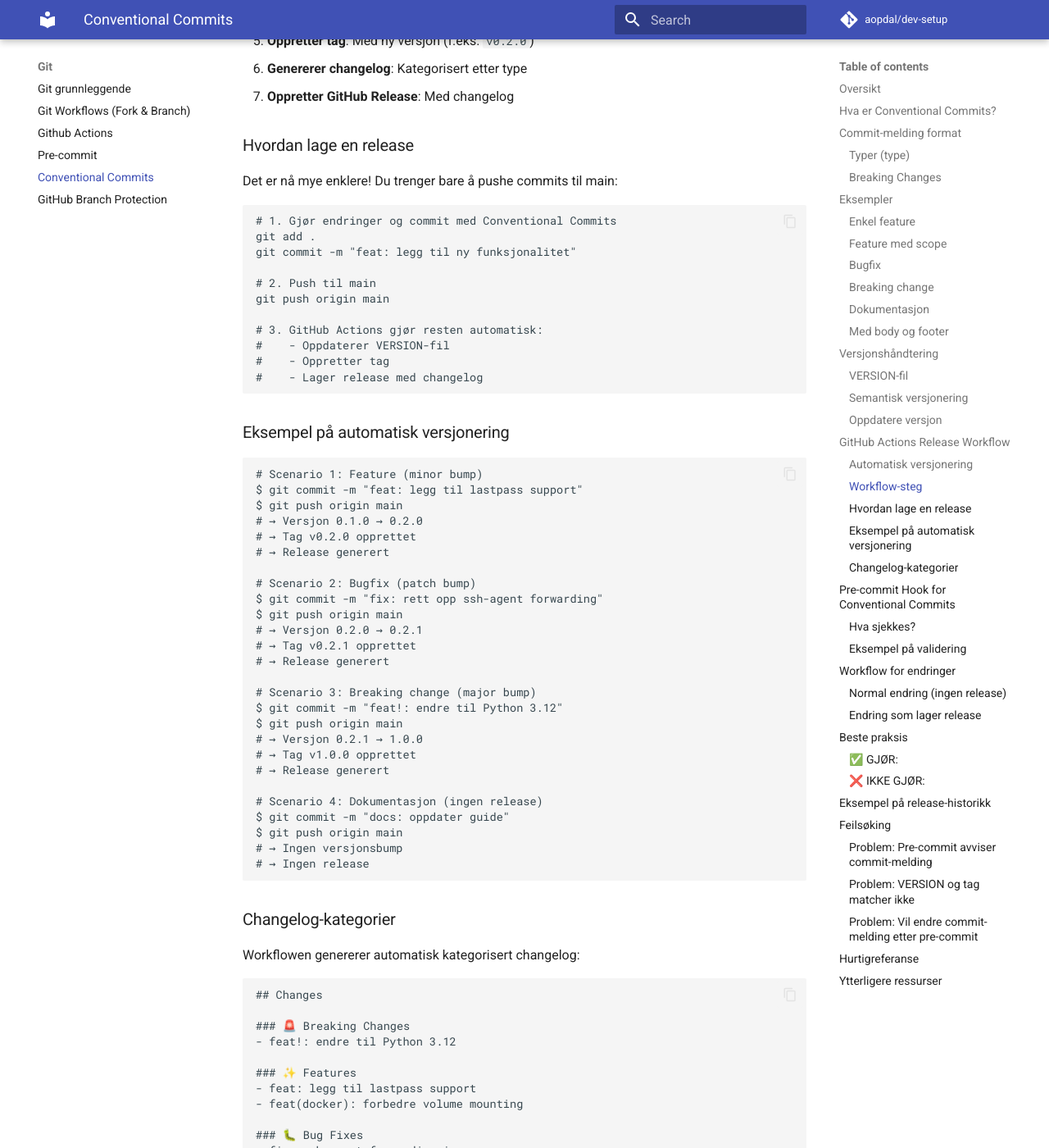
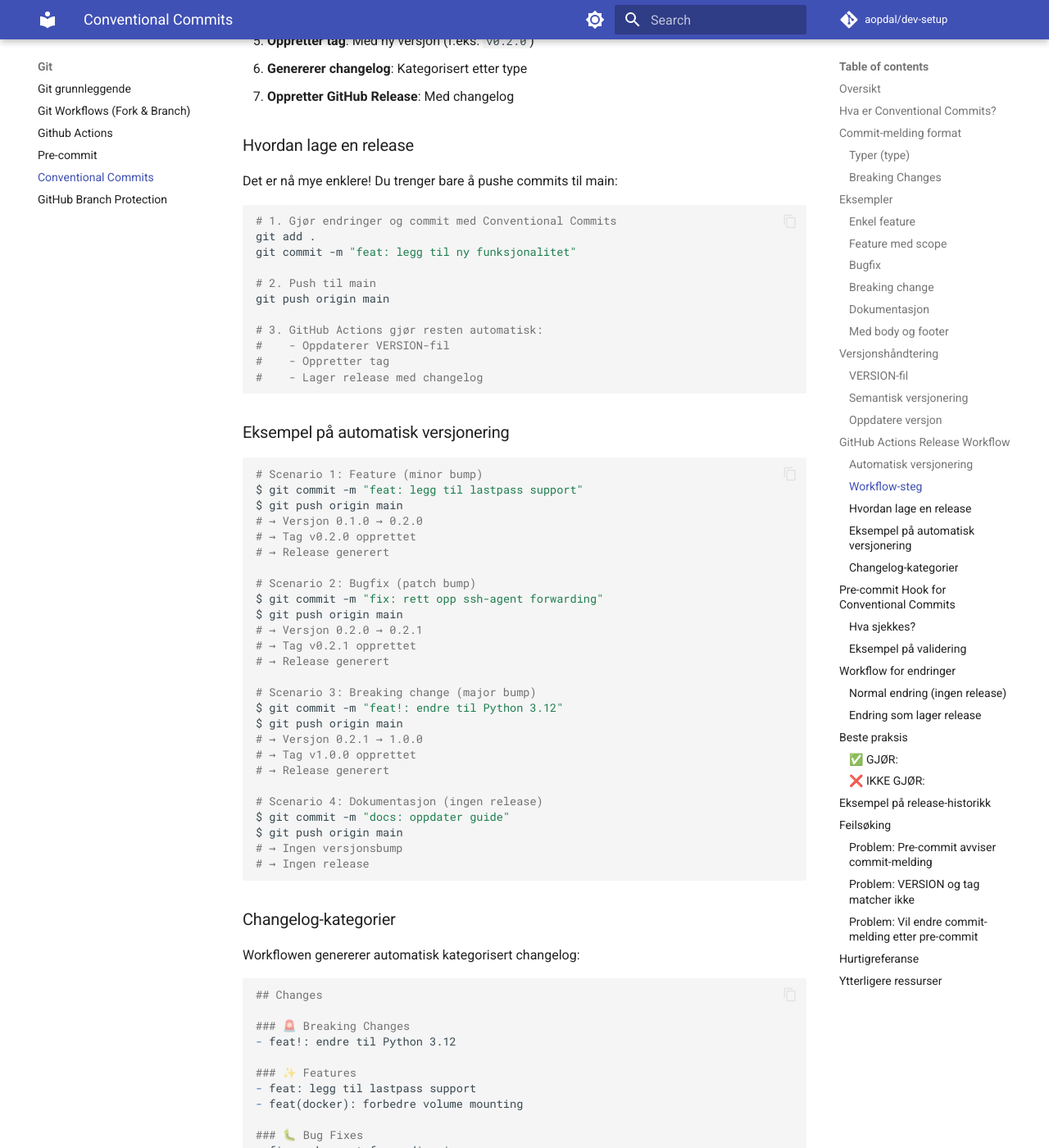
Before and after one commit to aopdal/dev-setup, an MkDocs documentation site: the page built from docs/conventional-commits.md, in a window 1280 px wide and 1400 px high, scrolled down 3937 px. Shown: the whole window at 82% size. Built offline with MkDocs 1.6.1 and Material for MkDocs 9.7.7, drawn with Linux system fonts in a browser that asks for light colours; comment, search, counter and statistics services are not loaded; some of the changed text lies outside the part shown.

Commit message:
docs: create drawing

```diff
--- a/mkdocs.yml
+++ b/mkdocs.yml
@@ -10,6 +10,21 @@ repo_url: https://github.com/aopdal/dev-setup
 
 theme:
   name: material
+  palette:
+    # Palette toggle for light mode
+    - scheme: default
+      primary: indigo
+      accent: indigo
+      toggle:
+        icon: material/brightness-7
+        name: Bytt til mørk modus
+    # Palette toggle for dark mode
+    - scheme: slate
+      primary: indigo
+      accent: indigo
+      toggle:
+        icon: material/brightness-4
+        name: Bytt til lys modus
   features:
     - navigation.tabs
     - navigation.sections
@@ -24,6 +39,11 @@ markdown_extensions:
   - pymdownx.emoji:
       emoji_index: !!python/name:material.extensions.emoji.twemoji
       emoji_generator: !!python/name:material.extensions.emoji.to_svg
+  - pymdownx.superfences:
+      custom_fences:
+        - name: mermaid
+          class: mermaid
+          format: !!python/name:pymdownx.superfences.fence_code_format
 
 nav:
   - Hjem: index.md
```
Also changed, not shown: docs/dev-environment.md (+43 -0 lines).
